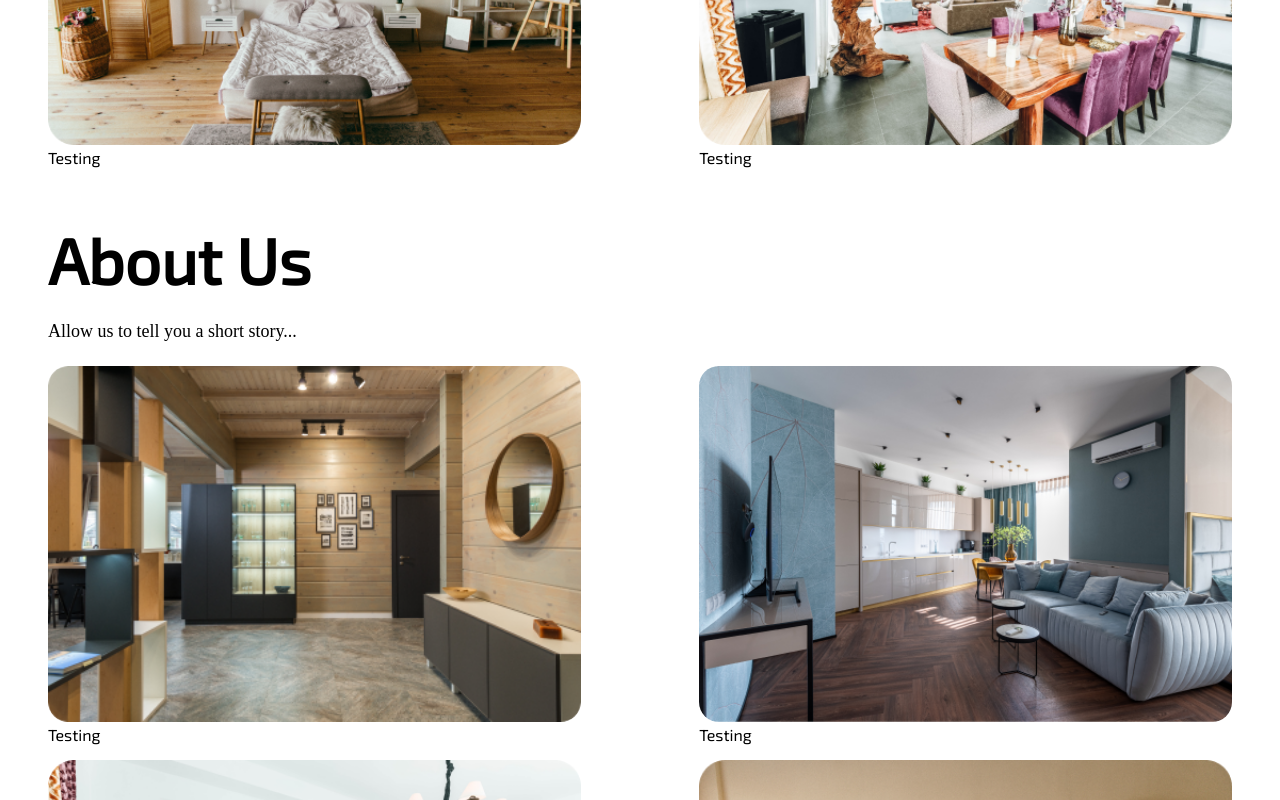
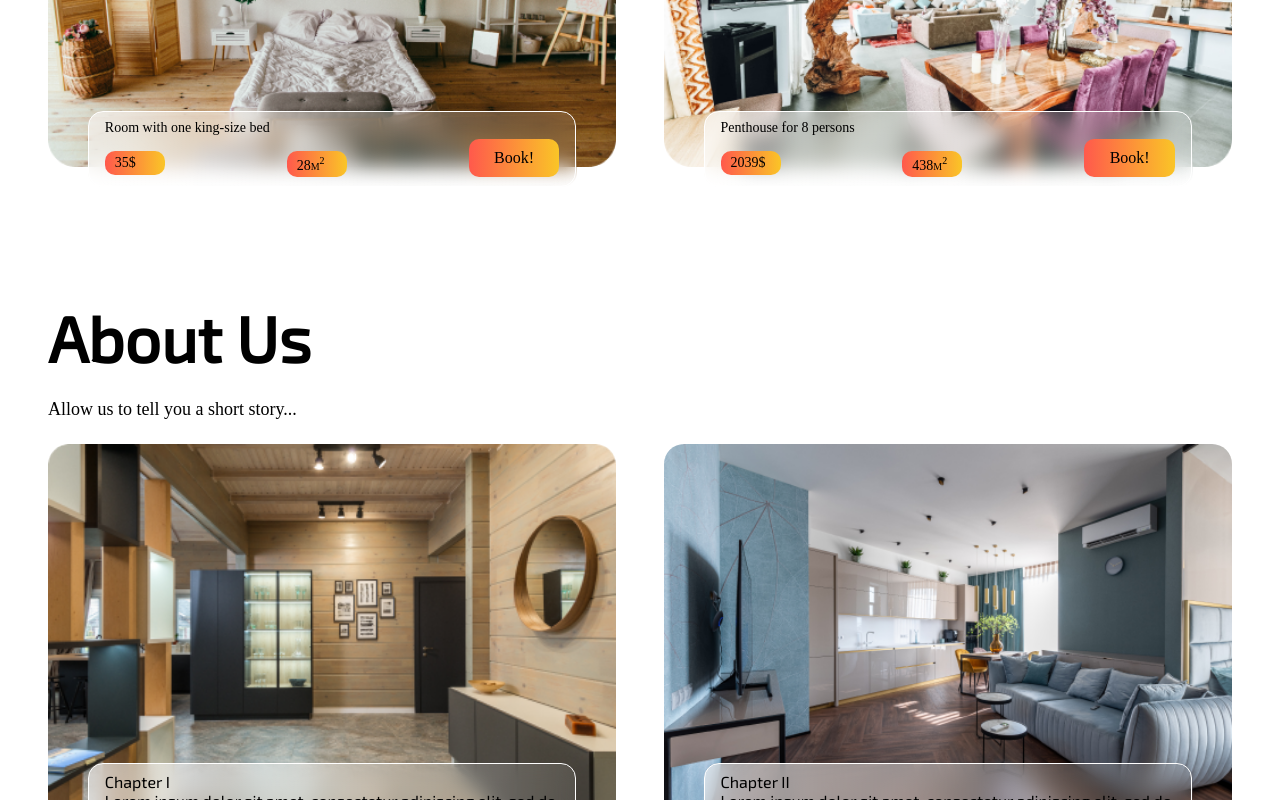
Before and after one commit to kashifnazar/code-20220825-kashifnazar, a React (Create React App) app: page / in a window 1280 px wide. Shown: the part 1340-2140 px from the top of the page. Built offline with nearby package versions, Linux system fonts and the light colour scheme.

Commit message:
Improvements with section component

```diff
--- a/src/components/about-us/chapter.tsx
+++ b/src/components/about-us/chapter.tsx
@@ -1,15 +1,13 @@
 import React, { FC } from 'react'
 
 export type ChapterProps = {
-    image: string
     title: string
     description: string
 }
 
-const Chapter:FC<ChapterProps> = ({image, title, description}) => {
+const Chapter:FC<ChapterProps> = ({title, description}) => {
   return (
     <div className='chapter'>
-        <img src={image} alt={title} />
         <div>{title}</div>
         <div>{description}</div>
     </div>
--- a/src/components/about-us/index.tsx
+++ b/src/components/about-us/index.tsx
@@ -1,9 +1,10 @@
 import React, { FC } from 'react'
+import { WithImage } from '../../types/with-image'
 import Section from '../section'
-import { ChapterProps } from './chapter'
+import Chapter, { ChapterProps } from './chapter'
 
 
-const chapterItems: Array<ChapterProps> = [{
+const chapterItems: Array<WithImage<ChapterProps>> = [{
     title: 'Chapter I',
     description: 'Lorem ipsum dolor sit amet, consectetur adipiscing elit, sed do eiusmod tempor incididun',
     image: '/images/chapter-1.png'
@@ -22,6 +23,8 @@ const chapterItems: Array<ChapterProps> = [{
 }
 ]
 
-const AboutUs: FC = () => <Section<ChapterProps> title="About Us" description='Allow us to tell you a short story...' galleryItems={chapterItems}/>
+const getItemDetails = (chapter: ChapterProps) => <Chapter {...chapter} />
+
+const AboutUs: FC = () => <Section<ChapterProps> getItemDetails={getItemDetails} title="About Us" description='Allow us to tell you a short story...' galleryItems={chapterItems}/>
 
 export default AboutUs
--- a/src/components/explore/index.tsx
+++ b/src/components/explore/index.tsx
@@ -1,9 +1,10 @@
-import React, { FC } from 'react'
-import { OfferItemProps } from '../offers/offer-item'
+import { FC } from 'react'
+import { WithImage } from '../../types/with-image'
+import OfferItem, { OfferItemProps } from './offer-item'
 import Section from '../section'
 
 
-const offerItems: Array<OfferItemProps> = [
+const offerItems: Array<WithImage<OfferItemProps>> = [
     {
         description: 'Room with one king-size bed',
         price: 35,
@@ -18,8 +19,9 @@ const offerItems: Array<OfferItemProps> = [
     }
 ]
 
+const getItemDetails = (offer: OfferItemProps) => <OfferItem {...offer} />
 
-const Explore: FC = () => <Section<OfferItemProps> title="Explore" description='From one-guest rooms to penthouses with pools and gardens' galleryItems={offerItems}/>
+const Explore: FC = () => <Section<OfferItemProps> getItemDetails={getItemDetails} title="Explore" description='From one-guest rooms to penthouses with pools and gardens' galleryItems={offerItems}/>
 
 
 
--- /dev/null
+++ b/src/components/explore/offer-item.tsx
@@ -0,0 +1,25 @@
+import React, { FC } from 'react'
+
+import './styles.css'
+
+export type OfferItemProps = {
+    description: string
+    size: number
+    price: number
+}
+
+const OfferItem: FC<OfferItemProps> = ({description, price, size}) =>
+       <div className='offer-item'>
+            <div className="description">{description}</div>
+            <div className="price">
+                <div className="button">{price}$</div>
+            </div>
+            <div className="size">
+                <div className="button">{size}<sub>M</sub><sup>2</sup></div>
+            </div>
+            <div className="book">
+                <div className="book-button">Book!</div>
+            </div>
+       </div>
+
+export default OfferItem
--- /dev/null
+++ b/src/components/explore/styles.css
@@ -0,0 +1,55 @@
+/* https://gridbyexample.com/examples/example7/ */
+
+.offer-item {
+    display: grid;
+    grid-gap: 15px 0;
+    grid-template-columns: [col1-start] 40% [col2-start] 40% [col3-start] 20% [col3-end];
+    grid-template-rows: [row1-start] auto [row2-start] auto [row2-end];
+}
+
+.offer-item .description {
+    grid-column: col1-start / col3-start;
+    grid-row: row1-start;
+    width: 100%;
+    font-size: 14px;
+}
+
+.offer-item .price {
+    grid-column: col1-start;
+    grid-row: row2-start;
+}
+
+.offer-item .size {
+    grid-column: col2-start;
+    grid-row: row2-start;
+}
+
+.offer-item .book {
+    grid-column: col3-start;
+    grid-row: row1-start / row2-end;
+    display: flex;
+    flex-direction: column-reverse;
+}
+
+.offer-item .button {
+    background: linear-gradient(90deg, #FF594C 0%, #FAC527 100%);
+    border-radius: 10px;
+    font-family: 'Ubuntu';
+    font-style: normal;
+    font-size: 14px;
+    width: 40px;
+    padding: 4px 10px;
+    color: #000;
+}
+
+.offer-item .book-button {
+    background: linear-gradient(90deg, #FF594C 0%, #FAC527 100%);
+    border-radius: 10px;
+    font-family: 'Ubuntu';
+    font-style: normal;
+    font-size: 16px;
+    display: flex;
+    padding: 10px 16px;
+    justify-content: center;
+    color: #000;
+}
--- a/src/components/section/index.tsx
+++ b/src/components/section/index.tsx
@@ -1,12 +1,15 @@
+import { ReactNode } from 'react'
+import { WithImage } from '../../types/with-image'
 import './section.css'
 
 type Props<T> = {
     title: string
     description: string
-    galleryItems: Array<T & {image: string, description: string}>
+    galleryItems: Array<WithImage<T>>
+    getItemDetails: (t: T) => ReactNode
 }
 
-const Section = <T extends unknown>({title, description, galleryItems} : Props<T>) => {
+const Section = <T extends unknown>({title, description, galleryItems, getItemDetails} : Props<WithImage<T>>) => {
   return (
     <section className='section'>
         <div>
@@ -16,10 +19,10 @@ const Section = <T extends unknown>({title, description, galleryItems} : Props<T
 
         <div className="gallery">
           {galleryItems.map(i => <div className="gallery-item">
-                    <img src={i.image} alt={i.description}/>
-                      <div className='extra-info'>Testing</div>
-
-
+                    <img src={i.image} alt={i.image}/>
+                      <div className='extra-info'>
+                      {getItemDetails(i)}
+                      </div>
                     </div>)}
         </div>
 
--- a/src/components/section/section.css
+++ b/src/components/section/section.css
@@ -3,8 +3,8 @@ section {
 }
 
 section .title {
-    font-size: 64px;
-    margin-bottom: 1rem;
+  font-size: 64px;
+  margin-bottom: 1rem;
 }
 
 section .description {
@@ -22,7 +22,7 @@ section div.gallery {
 }
 
 section div.gallery-item {
-  width: 45%
+  width: 48%
 }
 
 section div.gallery-item img {
@@ -31,5 +31,13 @@ section div.gallery-item img {
 }
 
 section .extra-info {
-  width: 100%
+  position: relative;
+  bottom: 14%;
+  margin: auto;
+  width: 80%;
+  border: 1px solid white;
+  background: linear-gradient(94.33deg, rgba(255, 255, 255, 0.6) 3.19%, rgba(255, 255, 255, 0.1) 99.26%);
+  backdrop-filter: blur(10px);
+  padding: 0.5rem 1rem;
+  border-radius: 15px;
 }
--- a/src/index.css
+++ b/src/index.css
@@ -1,7 +1,7 @@
 body {
   margin: 0;
   font-family: 'Exo 2', 'Ubuntu', -apple-system, BlinkMacSystemFont, 'Segoe UI', 'Roboto', 'Oxygen',
-   'Cantarell', 'Fira Sans', 'Droid Sans', 'Helvetica Neue',
+    'Cantarell', 'Fira Sans', 'Droid Sans', 'Helvetica Neue',
     sans-serif;
   -webkit-font-smoothing: antialiased;
   -moz-osx-font-smoothing: grayscale;
@@ -62,11 +62,11 @@ nav li button {
   border-radius: 10px;
   font-size: 24px;
   padding: 10px 30px;
-  color: inherit  ;
+  color: inherit;
 }
 
 div .gradient {
-  background-image: linear-gradient(to right,#FF594C, #FAC527);
+  background-image: linear-gradient(to right, #FF594C, #FAC527);
   font-size: 26px;
   font-family: ubuntu;
   border-radius: 20px;
@@ -80,3 +80,12 @@ div .gradient {
 .mr-2 {
   margin-right: 1rem;
 }
+
+sup {
+  font-size: 10px;
+}
+
+sub {
+  vertical-align: middle;
+  font-size: 10px;
+}
--- /dev/null
+++ b/src/types/with-image.ts
@@ -0,0 +1,8 @@
+import { ReactNode } from "react"
+
+/**
+ * This was created to get rid of a TypeScript warning
+ */
+export type WithImage<T = {}> = T & {
+    image: string
+}
```
Also changed, not shown: src/components/offers/index.tsx (deleted, +0 -12 lines), src/components/offers/offer-item-details.tsx (deleted, +0 -19 lines), src/components/offers/offer-item.tsx (deleted, +0 -14 lines).
